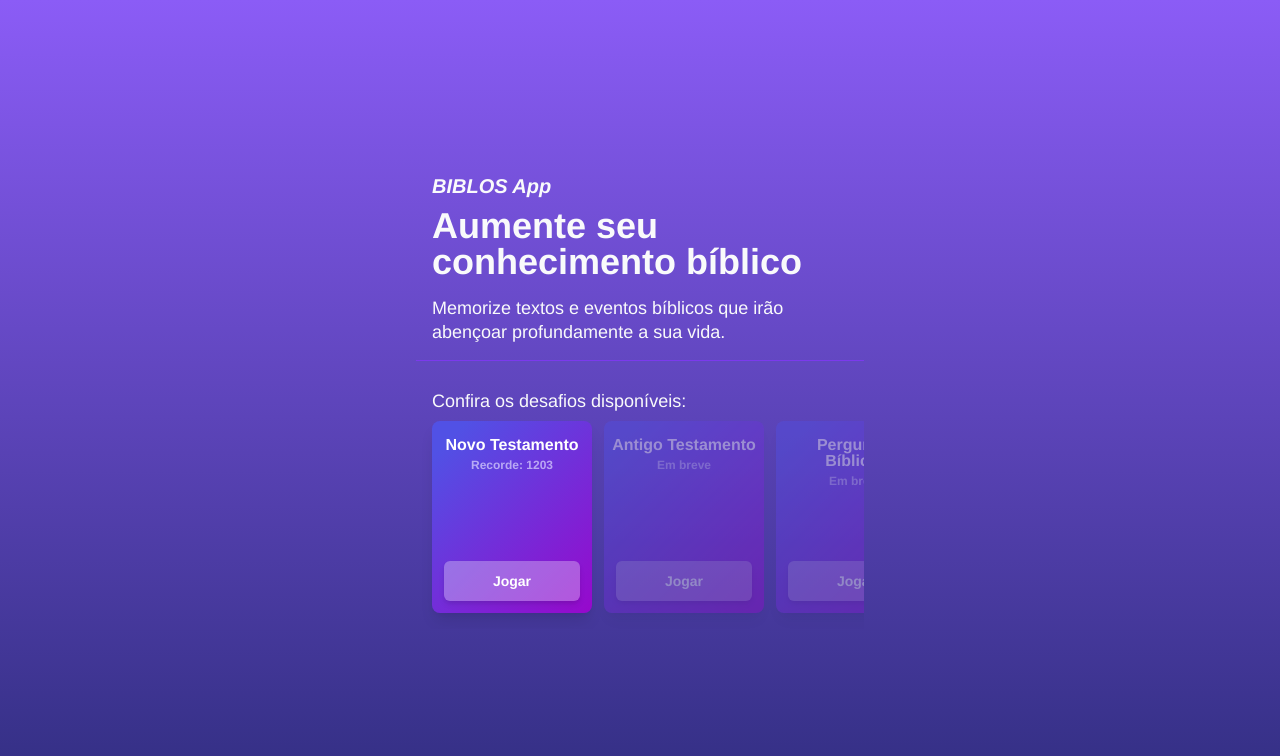
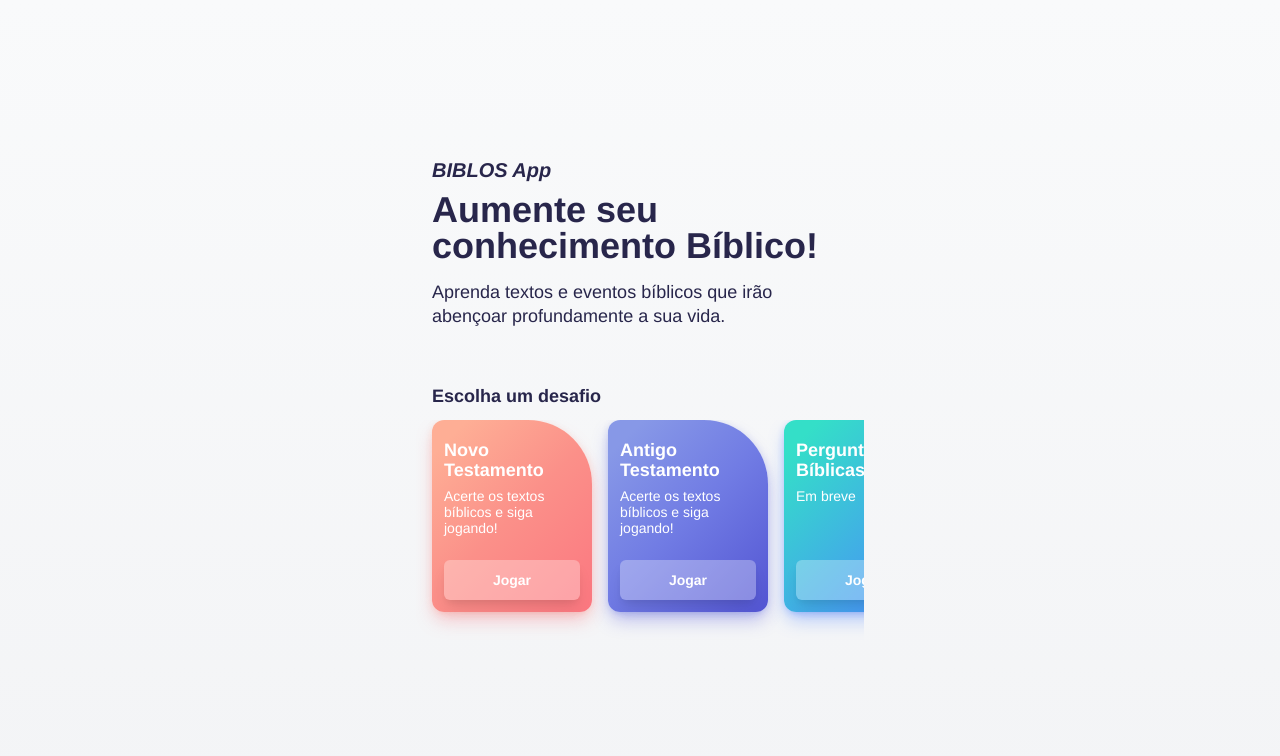
Before and after one commit to filipemerker/quiz, a Vue app: page / in a window 1280 px wide. Shown: the top 756 px of the page. Built offline with nearby package versions, Linux system fonts and the light colour scheme.

Commit message:
Improve colors and home layout

```diff
--- a/public/index.html
+++ b/public/index.html
@@ -7,7 +7,7 @@
     <link rel="icon" href="<%= BASE_URL %>favicon.ico">
     <title><%= htmlWebpackPlugin.options.title %></title>
   </head>
-  <body style="background-color: #312e81">
+  <body style="background-color: #f3f4f6">
     <noscript>
       <strong>We're sorry but <%= htmlWebpackPlugin.options.title %> doesn't work properly without JavaScript enabled. Please enable it to continue.</strong>
     </noscript>
--- a/src/App.vue
+++ b/src/App.vue
@@ -1,6 +1,6 @@
 <template>
   <div
-    class="flex justify-center min-h-screen h-full w-screen bg-gradient-to-t from-indigo-900 to-purple-500"
+    class="flex justify-center min-h-screen h-full w-screen bg-gradient-to-t from-gray-100 to-gray-50"
   >
     <router-view />
   </div>
@@ -12,19 +12,6 @@
   -webkit-font-smoothing: antialiased;
   -moz-osx-font-smoothing: grayscale;
   text-align: center;
-  color: #2c3e50;
-}
-
-#nav {
-  padding: 30px;
-}
-
-#nav a {
-  font-weight: bold;
-  color: #2c3e50;
-}
-
-#nav a.router-link-exact-active {
-  color: #42b983;
+  color: rgb(40 38 75);
 }
 </style>
--- a/src/components/MultipleAnswer/Question.vue
+++ b/src/components/MultipleAnswer/Question.vue
@@ -5,12 +5,12 @@
         <span
           v-if="context"
           data-testid="question-title-before"
-          class="select-none px-6 text-md mb-3 text-gray-100 w-full"
+          class="select-none px-6 text-md mb-3 text-indigo-700 w-full"
         >
           {{ question.title[0] }}
         </span>
         <span
-          class="select-none text-xl mb-4 w-full text-gray-50"
+          class="select-none text-xl mb-4 w-full text-indigo-800"
           data-testid="question-title"
           @click="toggleContext(true)"
         >
@@ -19,7 +19,7 @@
         <span
           v-if="context"
           data-testid="question-title-after"
-          class="select-none px-6 text-md mb-5 text-gray-100 w-full"
+          class="select-none px-6 text-md mb-5 text-indigo-700 w-full"
         >
           {{ question.title[2] }}
         </span>
--- a/src/views/Home.vue
+++ b/src/views/Home.vue
@@ -2,59 +2,59 @@
   <div
     class="flex flex-col min-h-screen h-full w-full max-w-md content-center justify-center"
   >
-    <header class="w-full pb-4 flex flex-wrap px-4 border-b border-purple-600">
-      <h1
-        data-testid="title"
-        class="text-gray-50 text-xl font-bold text-left w-full italic"
-      >
+    <header class="w-full pb-4 flex flex-wrap px-4">
+      <h1 data-testid="title" class="text-xl font-bold text-left w-full italic">
         BIBLOS App
       </h1>
       <h2
         data-testid="sub-title"
-        class="text-gray-50 text-4xl font-bold text-left w-full mt-2 leading-9"
+        class="text-4xl font-bold text-left w-full mt-2 leading-9"
       >
-        Aumente seu conhecimento bíblico
+        Aumente seu conhecimento Bíblico!
       </h2>
       <h2
         data-testid="description-title"
-        class="text-gray-50 text-lg font-light text-left w-full mt-4 leading-6"
+        class="text-lg font-normal text-left w-full mt-4 leading-6"
       >
-        Memorize textos e eventos bíblicos que irão abençoar profundamente a sua
+        Aprenda textos e eventos bíblicos que irão abençoar profundamente a sua
         vida.
       </h2>
     </header>
-    <div class="w-screen max-w-full overflow-hidden mt-7">
+    <div class="w-screen max-w-full overflow-hidden mt-10">
       <h2
         data-testid="description-title"
-        class="text-gray-50 text-lg font-light leading-6 text-left ml-4"
+        class="text-lg font-semibold leading-6 text-left ml-4"
       >
-        Confira os desafios disponíveis:
+        Escolha um desafio
       </h2>
       <div
-        class="w-full overflow-auto whitespace-nowrap flex flex-row pl-4 mt-2"
+        class="w-full overflow-auto whitespace-nowrap flex flex-row pl-4 pb-4 mt-3"
       >
-        <router-link v-for="game in games" :key="game" :to="game.route">
+        <router-link
+          v-for="game in games"
+          :key="game"
+          class="card-link"
+          :to="game.route"
+        >
           <div
             :class="
               `card ${!game.active &&
-                'opacity-40'} flex flex-col justify-between flex-shrink-0 w-40 h-48 mr-3 rounded-lg shadow-lg`
+                'opacity-40'} flex flex-col justify-between flex-shrink-0 w-40 h-48 mr-4 rounded-xl shadow-orange-lg`
             "
           >
             <header
-              class="w-full pt-4 flex flex-col items-center whitespace-pre-wrap px-2"
+              class="w-full pt-5 px-3 flex flex-col items-start text-left whitespace-pre-wrap"
             >
-              <span class="font-bold text-md text-white leading-4">
+              <span class="font-extrabold text-lg text-white leading-5">
                 {{ game.title }}
               </span>
-              <span
-                class="font-bold text-xs text-purple-200 opacity-70 leading-4 mt-1"
-              >
+              <span class="text-sm text-white leading-4 mt-2">
                 {{ game.subtitle }}
               </span>
             </header>
             <footer class="w-full flex">
               <button
-                class="shadow-md w-full h-10 m-3 rounded-md bg-white bg-opacity-30"
+                class="shadow-lg w-full h-10 m-3 rounded-md bg-white bg-opacity-30"
               >
                 <span class="font-bold text-sm text-white">Jogar</span>
               </button>
@@ -75,21 +75,21 @@ export default defineComponent({
     const games = ref([
       {
         title: 'Novo Testamento',
-        subtitle: 'Recorde: 1203',
+        subtitle: 'Acerte os textos bíblicos e siga jogando!',
         route: '/multipla-escolha',
         active: true,
       },
       {
         title: 'Antigo Testamento',
-        subtitle: 'Em breve',
+        subtitle: 'Acerte os textos bíblicos e siga jogando!',
         route: '/',
-        active: false,
+        active: true,
       },
       {
         title: 'Perguntas Bíblicas',
         subtitle: 'Em breve',
         route: '/',
-        active: false,
+        active: true,
       },
     ])
 
@@ -102,8 +102,32 @@ export default defineComponent({
 
 <style lang="postcss" scoped>
 .card {
-  width: calc(50vw - 30px);
+  width: calc(50vw - 3rem);
   max-width: 10rem;
-  background-image: linear-gradient(135deg, #5151e5 10%, #9708cc 100%);
+  min-width: 8rem;
+  background-image: linear-gradient(
+    135deg,
+    #feae95 10%,
+    #fb9089 50%,
+    #fb7780 100%
+  );
+  box-shadow: 0 10px 18px -2px rgb(251 119 128 / 38%),
+    0 2px 9px -2px rgb(254 171 147 / 50%);
+  border-top-right-radius: 4rem;
+}
+.card-link:nth-child(2) .card {
+  background-image: linear-gradient(
+    135deg,
+    #8798e7 10%,
+    #717ce4 50%,
+    #5355d3 100%
+  );
+  box-shadow: 0 10px 18px -2px rgb(92 95 220 / 38%),
+    0 2px 9px -2px rgb(121 141 231 / 50%);
+}
+.card-link:nth-child(3) .card {
+  background-image: linear-gradient(135deg, #34dfc8 10%, #4c83ff 100%);
+  box-shadow: 0 10px 18px -2px rgb(76 131 255 / 38%),
+    0 2px 9px -2px rgb(76 131 255 / 50%);
 }
 </style>
--- a/tailwind.config.js
+++ b/tailwind.config.js
@@ -1,8 +1,33 @@
+const makeShadow = (name, rgb) => {
+  const obj = {}
+
+  obj[name + '-xs'] = `0 0 0 1px rgba(${rgb}, 0.05)`
+  obj[name + '-xs'] = `0 0 0 1px rgba(${rgb}, 0.05)`
+  obj[name + '-sm'] = `0 1px 2px 0 rgba(${rgb}, 0.05)`
+  obj[name] = `0 1px 3px 0 rgba(${rgb}, 0.3), 0 1px 2px 0 rgba(${rgb}, 0.08)`
+  obj[
+    name + '-md'
+  ] = `0 4px 6px -1px rgba(${rgb}, 0.3), 0 2px 4px -1px rgba(${rgb}, 0.08)`
+  obj[
+    name + '-lg'
+  ] = `0 10px 15px -3px rgba(${rgb}, 0.3), 0 4px 6px -2px rgba(${rgb}, 0.05)`
+  obj[
+    name + '-xl'
+  ] = `0 20px 25px -5px rgba(${rgb}, 0.3), 0 10px 10px -5px rgba(${rgb}, 0.04)`
+  obj[name + '-2xl'] = `0 25px 50px -12px rgba(${rgb}, 0.25)`
+  obj[name + '-inner'] = `inset 0 2px 4px 0 rgba(${rgb}, 0.08)`
+  return obj
+}
+
 module.exports = {
   purge: ['./index.html', './src/**/*.{vue,js,ts,jsx,tsx}'],
   darkMode: false, // or 'media' or 'class'
   theme: {
-    extend: {},
+    extend: {
+      boxShadow: {
+        ...makeShadow('orange', '251, 119, 128'),
+      },
+    },
   },
   variants: {
     extend: {},
```
